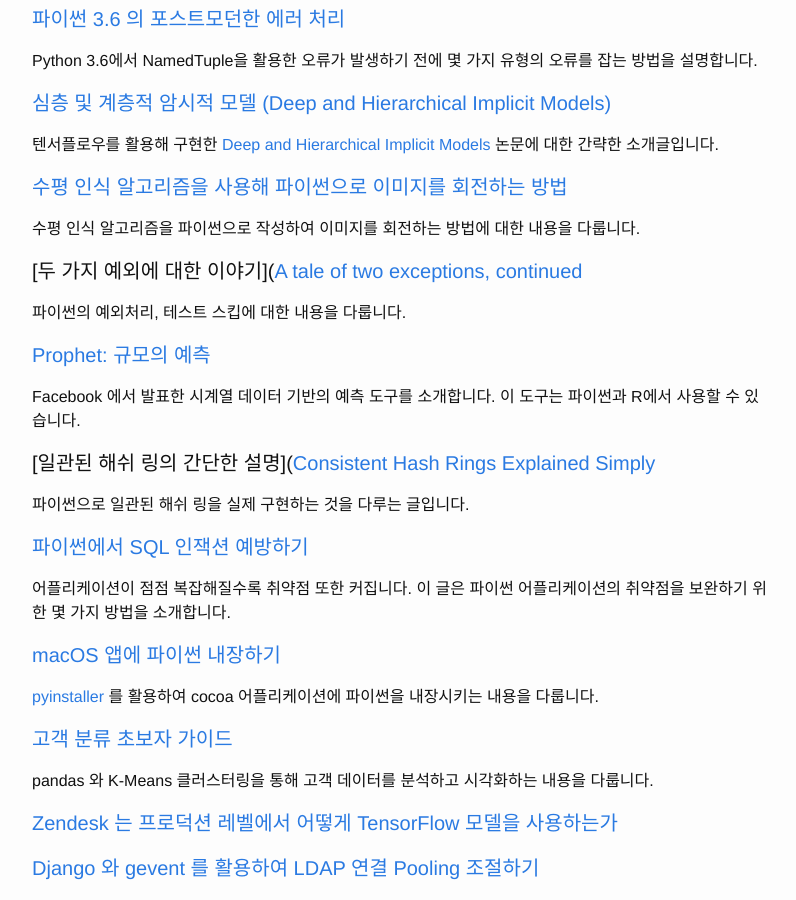
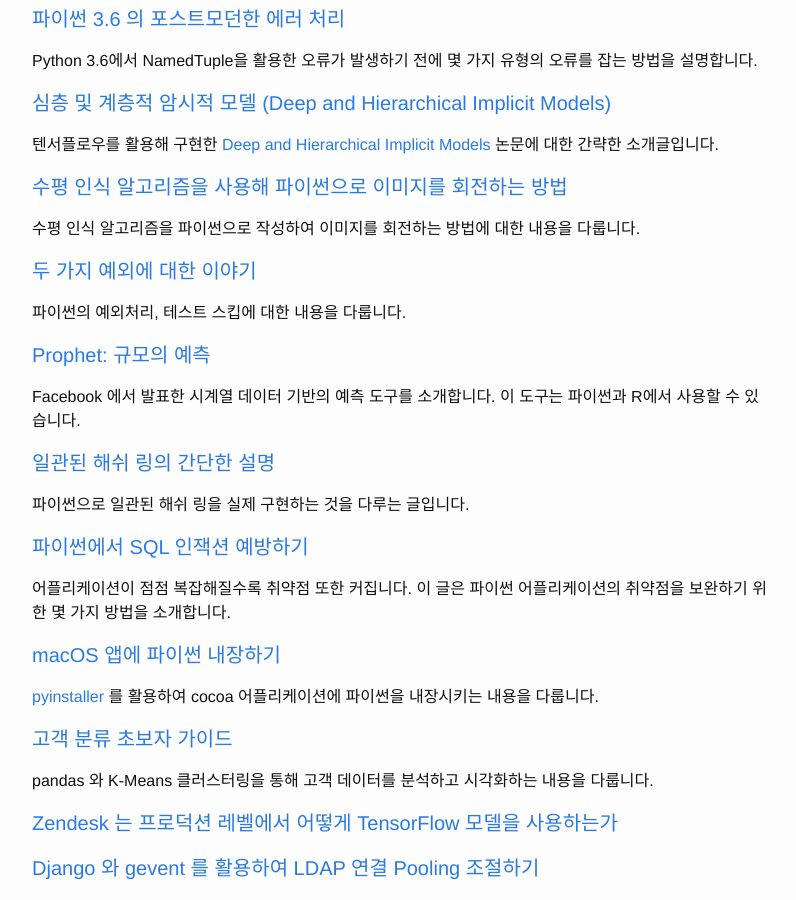
Before and after one commit to pythonkr/blog, a Jekyll site: the page built from _posts/2017-03-05-python-weekly-2017-09.md, in a window 1280 px wide and 900 px high, scrolled down 1209 px. Shown: the whole window, without its empty margins (238-1034 px from the left). Built offline with Jekyll 4.4.1, drawn with Linux system fonts in a browser that asks for light colours; some of the changed lines change nothing that is shown; some of the changed text lies outside the part shown.

Commit message:
fix: 2017년 3월 1주차 파이썬 주간 소식(수정1) - 오타, 문법오류 수정

```diff
--- a/_posts/2017-03-05-python-weekly-2017-09.md
+++ b/_posts/2017-03-05-python-weekly-2017-09.md
@@ -12,7 +12,7 @@
 
 ## 뉴스
 
-#### [Django 1.10.6 버그픽스 릴리즈](https://www.djangoproject.com/weblog/2017/mar/01/bugfix-release/)
+#### [Django 1.10.6 bugfix 릴리즈](https://www.djangoproject.com/weblog/2017/mar/01/bugfix-release/)
 
 #### [PyPy3 비동기 HTTP 벤치마크](https://morepypy.blogspot.kr/2017/03/async-http-benchmarks-on-pypy3.html)
 
@@ -50,13 +50,13 @@
 #### [수평 인식 알고리즘을 사용해 파이썬으로 이미지를 회전하는 방법](http://blog.algorithmia.com/how-to-rotate-images-in-python-using-a-horizon-detection-algorithm/)
 수평 인식 알고리즘을 파이썬으로 작성하여 이미지를 회전하는 방법에 대한 내용을 다룹니다.
 
-#### [두 가지 예외에 대한 이야기]([A tale of two exceptions, continued](http://nedbatchelder.com//blog/201702/a_tale_of_two_exceptions_continued.html)
+#### [두 가지 예외에 대한 이야기](http://nedbatchelder.com//blog/201702/a_tale_of_two_exceptions_continued.html)
 파이썬의 예외처리, 테스트 스킵에 대한 내용을 다룹니다.
 
 #### [Prophet: 규모의 예측](https://research.fb.com/prophet-forecasting-at-scale/)
 Facebook 에서 발표한 시계열 데이터 기반의 예측 도구를 소개합니다. 이 도구는 파이썬과 R에서 사용할 수 있습니다.
 
-#### [일관된 해쉬 링의 간단한 설명]([Consistent Hash Rings Explained Simply](https://akshatm.svbtle.com/consistent-hash-rings-theory-and-implementation)
+#### [일관된 해쉬 링의 간단한 설명](https://akshatm.svbtle.com/consistent-hash-rings-theory-and-implementation)
 파이썬으로 일관된 해쉬 링을 실제 구현하는 것을 다루는 글입니다.
 
 #### [파이썬에서 SQL 인잭션 예방하기](https://blog.sqreen.io/preventing-sql-injections-in-python/)
```
